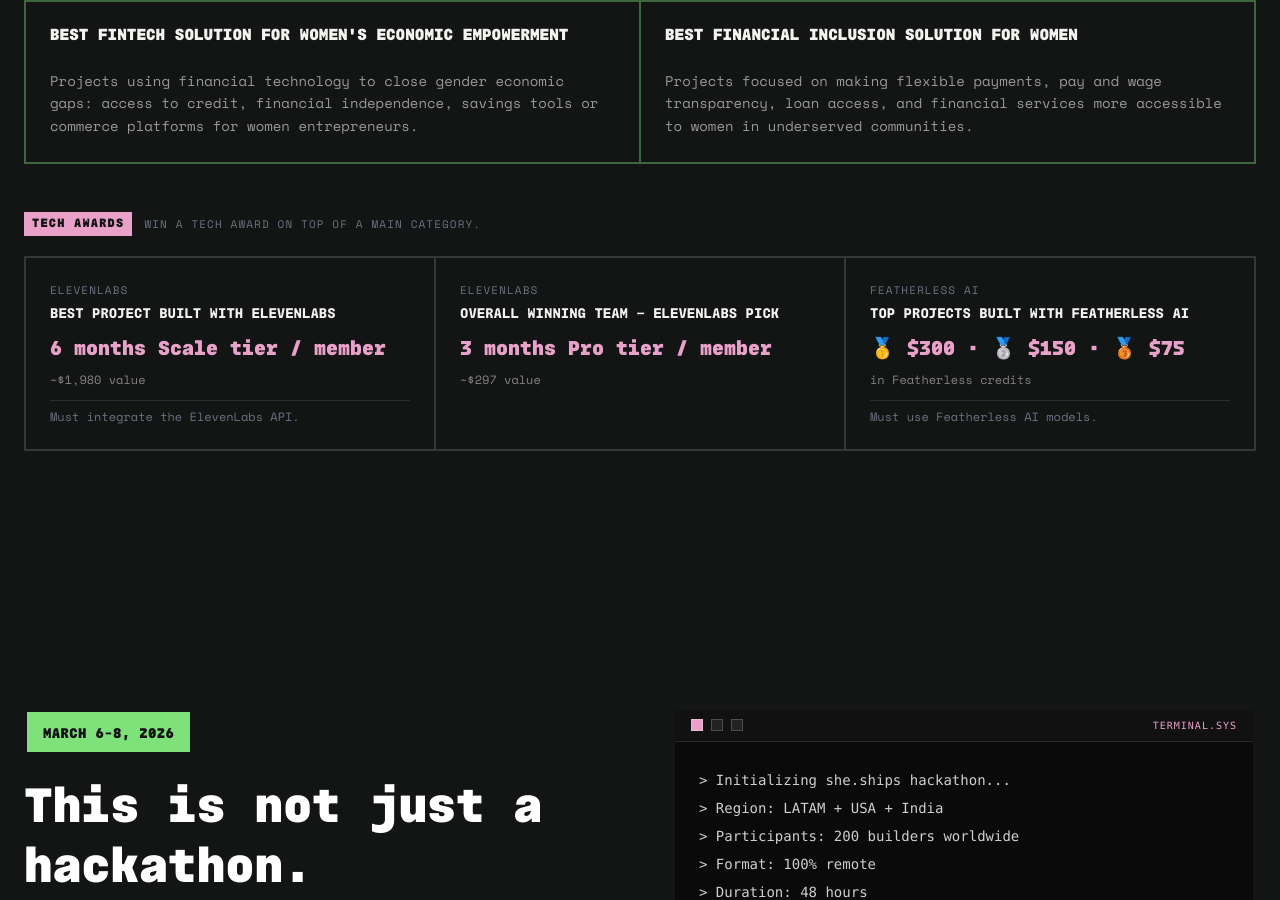
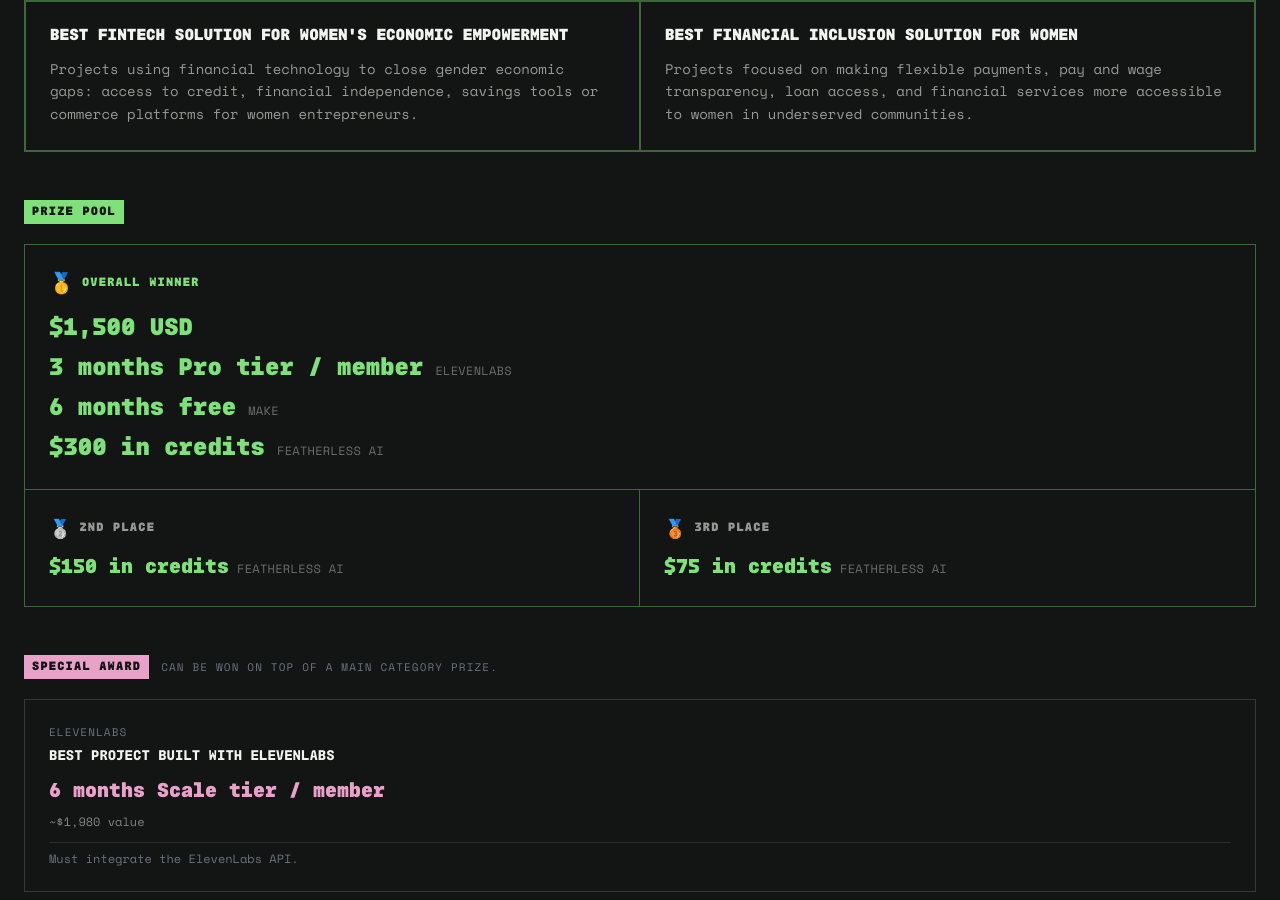
Before and after one commit to crafter-station/she.ships, a Next.js app: page / in a window 1280 px wide. Shown: the part 3734-4634 px from the top of the page. Built offline with nearby package versions, Linux system fonts and the light colour scheme; no server answers.

Commit message:
create prize pool

```diff
--- a/components/sections/prizes.tsx
+++ b/components/sections/prizes.tsx
@@ -5,6 +5,7 @@ import { useTranslation } from "@/lib/i18n/context";
 
 export function Prizes() {
   const { t } = useTranslation();
+  const { places, specialAward } = t.prizes;
 
   return (
     <SectionWrapper variant="dark" id="prizes" className="min-h-fit">
@@ -20,7 +21,7 @@ export function Prizes() {
         <p className="mt-3 text-neutral-gray text-sm">{t.prizes.stackNote}</p>
       </div>
 
-      {/* ── MAIN CATEGORIES (Sezzle / Platinum) ── */}
+      {/* ── MAIN CATEGORIES ── */}
       <div className="mb-12">
         <div className="flex items-center gap-3 mb-5">
           <span className="font-[family-name:var(--font-title)] text-xs font-black uppercase tracking-widest text-primary-black bg-primary-green px-2 py-1">
@@ -38,9 +39,6 @@ export function Prizes() {
               <p className="font-[family-name:var(--font-title)] text-base font-black text-primary-cream uppercase leading-tight">
                 {cat.title}
               </p>
-              <p className="font-[family-name:var(--font-title)] text-3xl font-black text-primary-green">
-                {cat.prize}
-              </p>
               <p className="text-sm text-primary-cream/60 leading-relaxed">
                 {cat.description}
               </p>
@@ -49,36 +47,89 @@ export function Prizes() {
         </div>
       </div>
 
-      {/* ── TECH AWARDS ── */}
+      {/* ── PRIZE POOL ── */}
+      <div className="mb-12">
+        <div className="flex items-center gap-3 mb-5">
+          <span className="font-[family-name:var(--font-title)] text-xs font-black uppercase tracking-widest text-primary-black bg-primary-green px-2 py-1">
+            {t.prizes.poolLabel}
+          </span>
+        </div>
+
+        {/* 1st place — full width */}
+        <div className="border border-primary-green/40 p-6 flex flex-col gap-4">
+          <div className="flex items-center gap-2">
+            <span className="text-xl">{places[0].emoji}</span>
+            <span className="font-[family-name:var(--font-title)] text-xs font-black uppercase tracking-widest text-primary-green">
+              {places[0].label}
+            </span>
+          </div>
+          <div className="flex flex-col gap-2">
+            {places[0].prizes.map((p, i) => (
+              <div key={i} className="flex items-baseline gap-3">
+                <span className="font-[family-name:var(--font-title)] text-2xl font-black text-primary-green">
+                  {p.amount}
+                </span>
+                {p.sponsor && (
+                  <span className="text-xs text-primary-cream/40 uppercase tracking-wide">
+                    {p.sponsor}
+                  </span>
+                )}
+              </div>
+            ))}
+          </div>
+        </div>
+
+        {/* 2nd and 3rd — side by side */}
+        <div className="grid sm:grid-cols-2 border-x border-b border-primary-green/40">
+          {places.slice(1).map((place, i) => (
+            <div
+              key={i}
+              className="border-r border-primary-green/40 last:border-r-0 p-6 flex flex-col gap-3"
+            >
+              <div className="flex items-center gap-2">
+                <span className="text-lg">{place.emoji}</span>
+                <span className="font-[family-name:var(--font-title)] text-xs font-black uppercase tracking-widest text-primary-cream/60">
+                  {place.label}
+                </span>
+              </div>
+              {place.prizes.map((p, j) => (
+                <div key={j} className="flex items-baseline gap-2">
+                  <span className="font-[family-name:var(--font-title)] text-xl font-black text-primary-green">
+                    {p.amount}
+                  </span>
+                  {p.sponsor && (
+                    <span className="text-xs text-primary-cream/40 uppercase tracking-wide">
+                      {p.sponsor}
+                    </span>
+                  )}
+                </div>
+              ))}
+            </div>
+          ))}
+        </div>
+      </div>
+
+      {/* ── SPECIAL AWARD ── */}
       <div>
         <div className="flex items-center gap-3 mb-5">
           <span className="font-[family-name:var(--font-title)] text-xs font-black uppercase tracking-widest text-primary-black bg-primary-pink px-2 py-1">
-            {t.prizes.techLabel}
+            {t.prizes.specialLabel}
           </span>
-          <span className="data-label text-neutral-gray">{t.prizes.techNote}</span>
+          <span className="data-label text-neutral-gray">{t.prizes.specialNote}</span>
         </div>
 
-        <div className="grid gap-0 sm:grid-cols-3 border border-white/15">
-          {t.prizes.techAwards.map((award, i) => (
-            <div
-              key={i}
-              className="border border-white/15 p-6 flex flex-col gap-2"
-            >
-              <span className="data-label text-neutral-gray">{award.sponsor}</span>
-              <p className="font-[family-name:var(--font-title)] text-sm font-bold text-primary-cream uppercase leading-tight">
-                {award.title}
-              </p>
-              <p className="font-[family-name:var(--font-title)] text-xl font-black text-primary-pink mt-1">
-                {award.prize}
-              </p>
-              <p className="text-xs text-primary-cream/50">{award.value}</p>
-              {award.requirement && (
-                <p className="text-xs text-neutral-gray mt-1 border-t border-white/10 pt-2">
-                  {award.requirement}
-                </p>
-              )}
-            </div>
-          ))}
+        <div className="border border-white/15 p-6 flex flex-col gap-2">
+          <span className="data-label text-neutral-gray">{specialAward.sponsor}</span>
+          <p className="font-[family-name:var(--font-title)] text-sm font-bold text-primary-cream uppercase leading-tight">
+            {specialAward.title}
+          </p>
+          <p className="font-[family-name:var(--font-title)] text-xl font-black text-primary-pink mt-1">
+            {specialAward.prize}
+          </p>
+          <p className="text-xs text-primary-cream/50">{specialAward.value}</p>
+          <p className="text-xs text-neutral-gray mt-1 border-t border-white/10 pt-2">
+            {specialAward.requirement}
+          </p>
         </div>
       </div>
     </SectionWrapper>
--- a/lib/i18n/en.ts
+++ b/lib/i18n/en.ts
@@ -255,43 +255,48 @@ export const en = {
     stackNote: "Teams can win in multiple categories simultaneously.",
     mainLabel: "Main Categories",
     mainSponsor: "Powered by Sezzle",
-    techLabel: "Tech Awards",
-    techNote: "Win a tech award on top of a main category.",
     mainCategories: [
       {
         title: "Best Fintech Solution for Women's Economic Empowerment",
-        prize: "",
         description: "Projects using financial technology to close gender economic gaps: access to credit, financial independence, savings tools or commerce platforms for women entrepreneurs.",
       },
       {
         title: "Best Financial Inclusion Solution for Women",
-        prize: "",
         description: "Projects focused on making flexible payments, pay and wage transparency, loan access, and financial services more accessible to women in underserved communities.",
       },
     ],
-    techAwards: [
+    poolLabel: "Prize Pool",
+    places: [
       {
-        sponsor: "ElevenLabs",
-        title: "Best Project Built with ElevenLabs",
-        prize: "6 months Scale tier / member",
-        value: "~$1,980 value",
-        requirement: "Must integrate the ElevenLabs API.",
+        emoji: "🥇",
+        label: "Overall Winner",
+        prizes: [
+          { amount: "$1,500 USD", sponsor: "" },
+          { amount: "3 months Pro tier / member", sponsor: "ElevenLabs" },
+          { amount: "6 months free", sponsor: "Make" },
+          { amount: "$300 in credits", sponsor: "Featherless AI" },
+        ],
       },
       {
-        sponsor: "ElevenLabs",
-        title: "Overall Winning Team — ElevenLabs Pick",
-        prize: "3 months Pro tier / member",
-        value: "~$297 value",
-        requirement: null,
+        emoji: "🥈",
+        label: "2nd Place",
+        prizes: [{ amount: "$150 in credits", sponsor: "Featherless AI" }],
       },
       {
-        sponsor: "Featherless AI",
-        title: "Top Projects Built with Featherless AI",
-        prize: "🥇 $300 · 🥈 $150 · 🥉 $75",
-        value: "in Featherless credits",
-        requirement: "Must use Featherless AI models.",
+        emoji: "🥉",
+        label: "3rd Place",
+        prizes: [{ amount: "$75 in credits", sponsor: "Featherless AI" }],
       },
     ],
+    specialLabel: "Special Award",
+    specialNote: "Can be won on top of a main category prize.",
+    specialAward: {
+      sponsor: "ElevenLabs",
+      title: "Best Project Built with ElevenLabs",
+      prize: "6 months Scale tier / member",
+      value: "~$1,980 value",
+      requirement: "Must integrate the ElevenLabs API.",
+    },
   },
   perks: {
     label: "What you get",
--- a/lib/i18n/es.ts
+++ b/lib/i18n/es.ts
@@ -259,43 +259,48 @@ export const es: Translations = {
     stackNote: "Los equipos pueden ganar en múltiples categorías simultáneamente.",
     mainLabel: "Categorías Principales",
     mainSponsor: "Powered by Sezzle",
-    techLabel: "Premios Tech",
-    techNote: "Puedes ganar un premio tech además de una categoría principal.",
     mainCategories: [
       {
         title: "Mejor Solución Fintech para el Empoderamiento Económico de la Mujer",
-        prize: "",
         description: "Proyectos que usen tecnología financiera para cerrar brechas económicas de género: acceso al crédito, independencia financiera, herramientas de ahorro o plataformas de comercio para mujeres emprendedoras.",
       },
       {
         title: "Mejor Solución de Inclusión Financiera para Mujeres",
-        prize: "",
         description: "Proyectos enfocados en hacer más accesibles los pagos flexibles, transparencia salarial, acceso a préstamos y servicios financieros para mujeres en comunidades desatendidas.",
       },
     ],
-    techAwards: [
+    poolLabel: "Pool de Premios",
+    places: [
       {
-        sponsor: "ElevenLabs",
-        title: "Mejor Proyecto con ElevenLabs",
-        prize: "6 meses Scale tier / miembro",
-        value: "~$1,980 de valor",
-        requirement: "El proyecto debe integrar la API de ElevenLabs.",
+        emoji: "🥇",
+        label: "Ganadora Overall",
+        prizes: [
+          { amount: "$1,500 USD", sponsor: "" },
+          { amount: "3 meses Pro tier / miembro", sponsor: "ElevenLabs" },
+          { amount: "6 meses gratis", sponsor: "Make" },
+          { amount: "$300 en créditos", sponsor: "Featherless AI" },
+        ],
       },
       {
-        sponsor: "ElevenLabs",
-        title: "Equipo Ganador General — ElevenLabs Pick",
-        prize: "3 meses Pro tier / miembro",
-        value: "~$297 de valor",
-        requirement: null,
+        emoji: "🥈",
+        label: "2do Lugar",
+        prizes: [{ amount: "$150 en créditos", sponsor: "Featherless AI" }],
       },
       {
-        sponsor: "Featherless AI",
-        title: "Top Proyectos con Featherless AI",
-        prize: "🥇 $300 · 🥈 $150 · 🥉 $75",
-        value: "en créditos Featherless",
-        requirement: "El proyecto debe usar modelos de Featherless AI.",
+        emoji: "🥉",
+        label: "3er Lugar",
+        prizes: [{ amount: "$75 en créditos", sponsor: "Featherless AI" }],
       },
     ],
+    specialLabel: "Premio Especial",
+    specialNote: "Se puede ganar además del premio de categoría principal.",
+    specialAward: {
+      sponsor: "ElevenLabs",
+      title: "Mejor Proyecto con ElevenLabs",
+      prize: "6 meses Scale tier / miembro",
+      value: "~$1,980 de valor",
+      requirement: "El proyecto debe integrar la API de ElevenLabs.",
+    },
   },
   perks: {
     label: "Qué te llevas",
```
